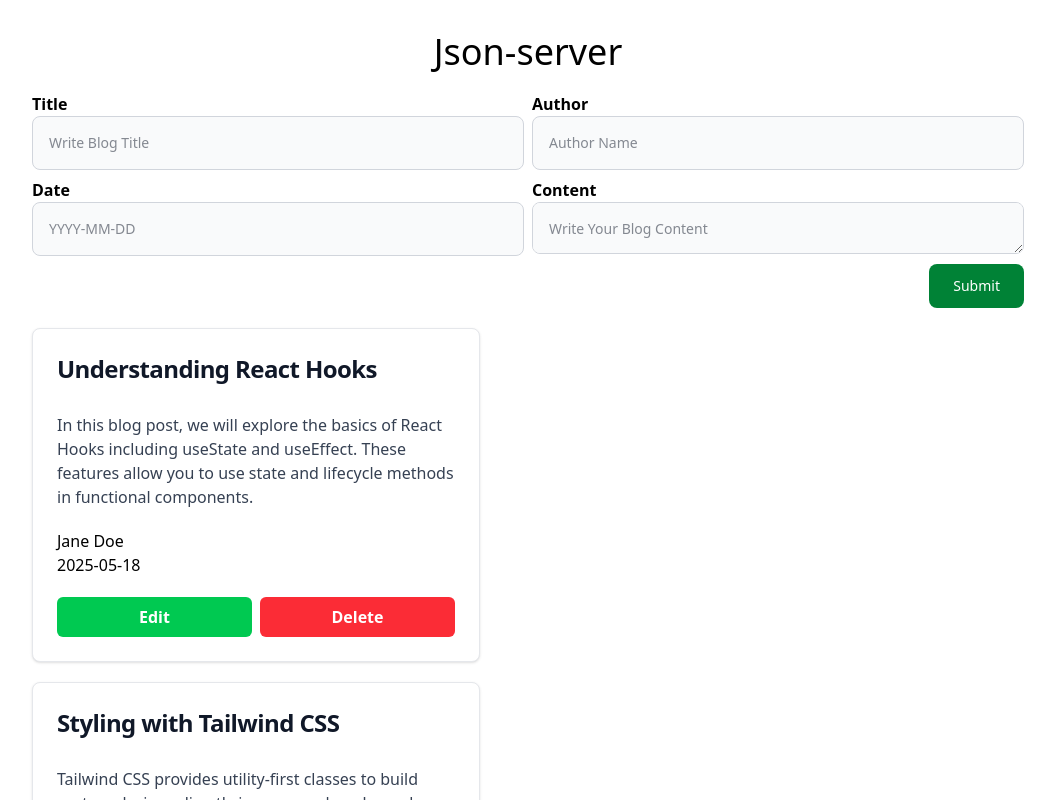
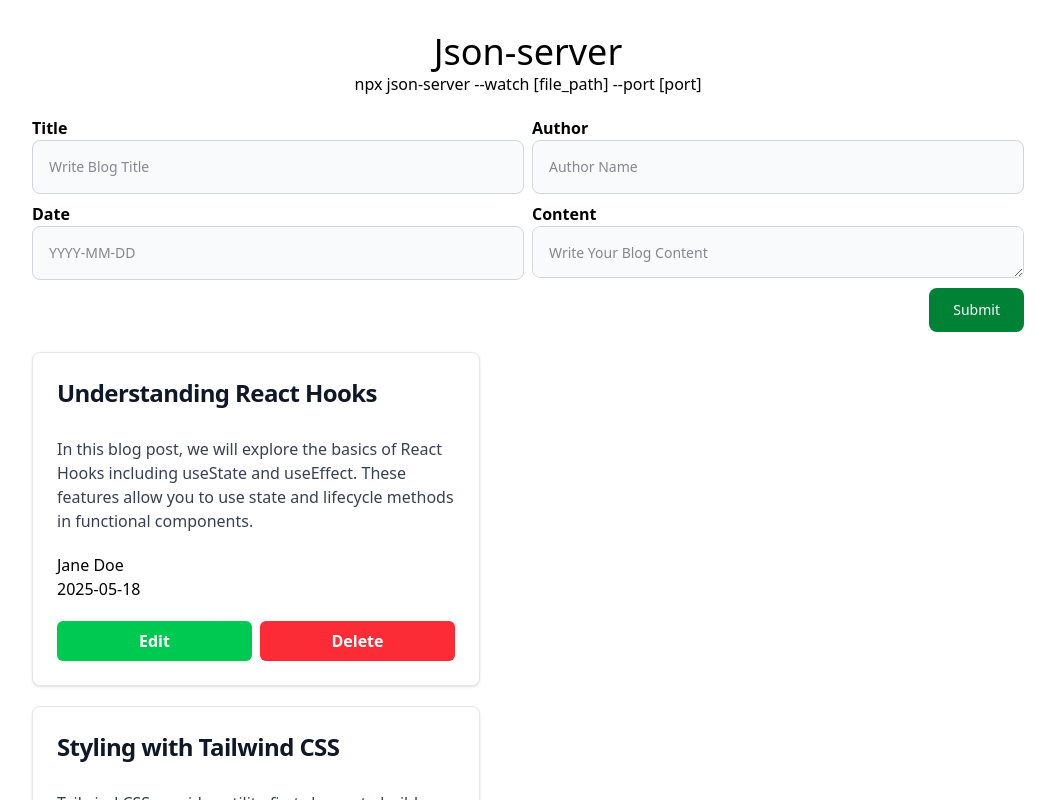
Before and after one commit to rakib00-dev/react-json-server, a React (Vite) app: page / in a window 1280 px wide. Shown: the top 800 px of the page, without its empty margins (112-1167 px from the left). Built offline with nearby package versions, Linux system fonts and the light colour scheme; data requests are answered from the project's data file.

Commit message:
updated the app.jsx

```diff
--- a/src/App.jsx
+++ b/src/App.jsx
@@ -72,7 +72,12 @@
 
   return (
     <div className=" max-w-5xl mx-auto p-4 m-10 mt-4 grid gap-5">
-      <h1 className="text-4xl grid place-items-center">Json-server</h1>
+      <span className=" grid place-items-center">
+        <h1 className="text-4xl">Json-server</h1>
+        <span className="">
+          npx json-server --watch [file_path] --port [port]
+        </span>
+      </span>
       <TakeInput
         addBlog={addBlog}
         changingData={changingData}
```
